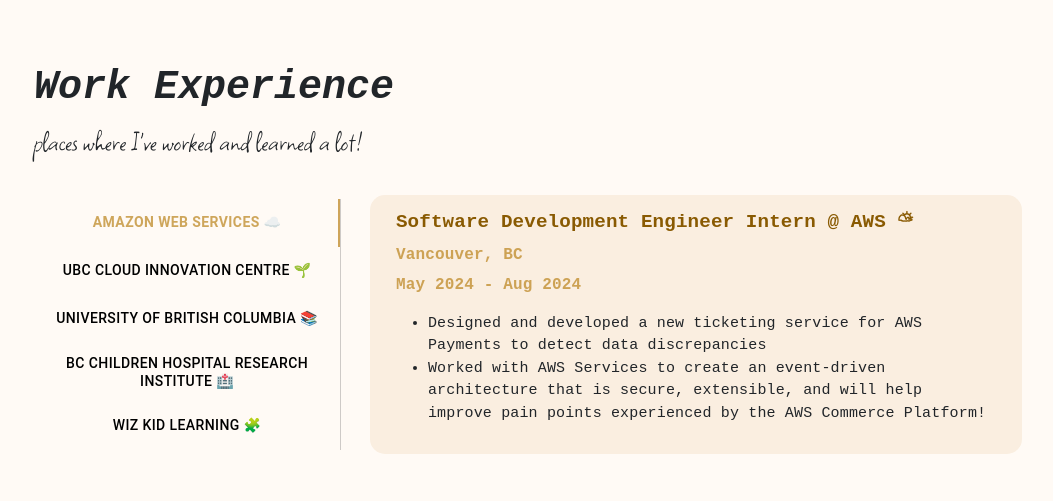
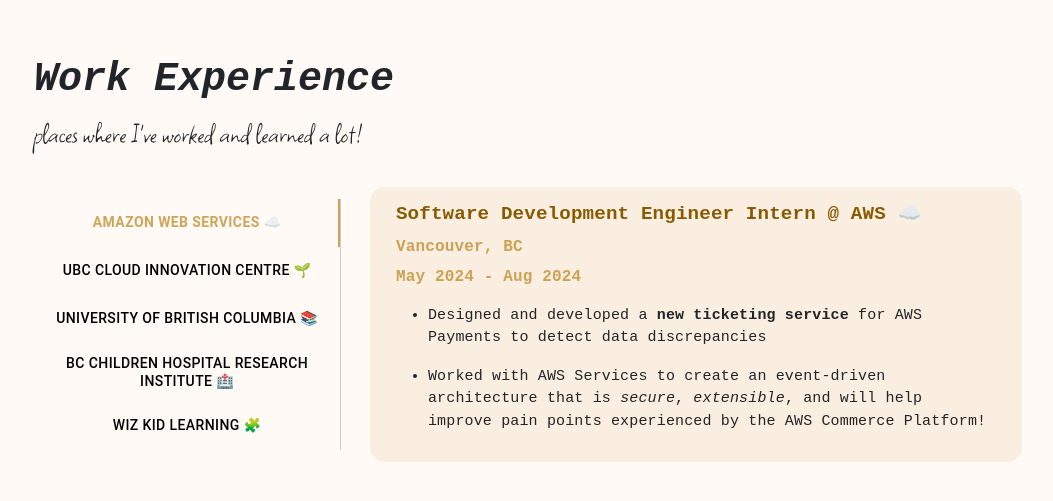
Before and after one commit to julyou/julyou.github.io, a React (Vite) app: page / in a window 1280 px wide. Shown: the part 1753-2254 px from the top of the page, without its empty margins (94-1147 px from the left). Built offline with nearby package versions, Linux system fonts and the light colour scheme.

Commit message:
chore: refactoring

```diff
--- /dev/null
+++ b/src/components/ExperienceContent.tsx
@@ -0,0 +1,39 @@
+import ReactMarkdown from "react-markdown";
+import { Box } from "@mui/material";
+
+export interface Experience {
+  company: string;
+  companyAbbreviation: string;
+  title: string;
+  startDate: string;
+  endDate: string;
+  location: string;
+  description: string[];
+}
+
+interface ExperienceContentProps {
+  experience: Experience;
+}
+
+const ExperienceContent: React.FC<ExperienceContentProps> = ({
+  experience,
+}) => {
+  const companyName = experience.companyAbbreviation || experience.company;
+
+  return (
+    <Box>
+      <p className="experience title">{`${experience.title} @ ${companyName}`}</p>
+      <p className="experience">{experience.location}</p>
+      <p className="experience">{`${experience.startDate} - ${experience.endDate}`}</p>
+      <ul className="content">
+        {experience.description.map((line: string, i: number) => (
+          <li key={i}>
+            <ReactMarkdown>{line}</ReactMarkdown>
+          </li>
+        ))}
+      </ul>
+    </Box>
+  );
+};
+
+export default ExperienceContent;
--- a/src/components/pages/WorkExperienceContent.tsx
+++ b/src/components/pages/WorkExperienceContent.tsx
@@ -1,27 +1,13 @@
 import React from "react";
 import { Tabs, Tab, Typography, Box } from "@mui/material";
 import WorkExperienceData from "../../data/WorkExperienceData";
+import ExperienceContent from "../ExperienceContent";
 import "../../styles/WorkExperience.css";
 import "../../styles/Global.css";
 import { Swiper, SwiperSlide } from "swiper/react";
 import SwiperCore from "swiper";
 import { Pagination } from "swiper/modules";
-
 import "swiper/swiper-bundle.css";
-
-interface Experience {
-  company: string;
-  companyAbbreviation: string;
-  title: string;
-  startDate: string;
-  endDate: string;
-  location: string;
-  description: string[];
-}
-
-interface VerticalTabsProps {
-  experienceData: Experience[];
-}
 
 // Content for the Work experience section (third page) using vertical tabs/navigation
 interface TabPanelProps {
@@ -71,6 +57,7 @@
 
   return (
     <div className="section-content">
+      {/* Tabs for larger screens */}
       <div className="tabs-container">
         <Tabs
           orientation="vertical"
@@ -90,23 +77,10 @@
           ))}
         </Tabs>
 
-        {/* map work experience to job content */}
         {WorkExperienceData.map((experience, index) => {
-          const companyName =
-            experience.companyAbbreviation || experience.company;
-
           return (
             <TabPanel key={index} value={value} index={index}>
-              <Box>
-                <p className="experience title">{`${experience.title} @ ${companyName}`}</p>
-                <p className="experience">{experience.location}</p>
-                <p className="experience">{`${experience.startDate} - ${experience.endDate}`}</p>
-                <ul className="content">
-                  {experience.description.map((line, i) => (
-                    <li key={i}>{line}</li>
-                  ))}
-                </ul>
-              </Box>
+              <ExperienceContent experience={experience} />
             </TabPanel>
           );
         })}
@@ -122,21 +96,9 @@
           style={{ width: "100%" }}
         >
           {WorkExperienceData.map((experience, index) => {
-            const companyName =
-              experience.companyAbbreviation || experience.company;
-
             return (
               <SwiperSlide key={index}>
-                <Box>
-                  <p className="experience title">{`${experience.title} @ ${companyName}`}</p>
-                  <p className="experience">{experience.location}</p>
-                  <p className="experience">{`${experience.startDate} - ${experience.endDate}`}</p>
-                  <ul className="content">
-                    {experience.description.map((line, i) => (
-                      <li key={i}>{line}</li>
-                    ))}
-                  </ul>
-                </Box>
+                <ExperienceContent experience={experience} />
               </SwiperSlide>
             );
           })}
--- a/src/data/WorkExperienceData.ts
+++ b/src/data/WorkExperienceData.ts
@@ -11,14 +11,14 @@
 const WorkExperienceData: WorkExperience[] = [
   {
     company: "Amazon Web Services ☁️",
-    companyAbbreviation: "AWS ⛅︎",
+    companyAbbreviation: "AWS ☁️",
     title: "Software Development Engineer Intern",
     startDate: "May 2024",
     endDate: "Aug 2024",
     location: "Vancouver, BC",
     description: [
-      "Designed and developed a new ticketing service for AWS Payments to detect data discrepancies",
-      "Worked with AWS Services to create an event-driven architecture that is secure, extensible, and will help improve pain points experienced by the AWS Commerce Platform!",
+      "Designed and developed a **new ticketing service** for AWS Payments to detect data discrepancies",
+      "Worked with AWS Services to create an event-driven architecture that is *secure*, *extensible*, and will help improve pain points experienced by the AWS Commerce Platform!",
     ],
   },
   {
@@ -29,8 +29,8 @@
     endDate: "Apr 2024",
     location: "Vancouver, BC",
     description: [
-      "Architected and developed an invasive plant database management system used to identify invasive species in British Columbia and Ontario",
-      "Led the extraction and transformation of data, overseeing the storage of 90+ invasive species and 120+ alternative in Amazon RDS",
+      "Architected and developed an **invasive plant database management system** used to identify invasive species in British Columbia and Ontario",
+      "Led the extraction and transformation of data, overseeing the storage of **90+ invasive species** and **120+ alternative species** in Amazon RDS",
     ],
   },
   {
@@ -41,7 +41,7 @@
     endDate: "Aug 2023",
     location: "Vancouver, BC",
     description: [
-      "Mentored a cohort of 30 students in a 2nd-year software construction course",
+      "Mentored a cohort of 30 students in a **2nd-year software construction course**",
       "Oversaw lab sessions, conducted regular office hours, graded exams, and provided guidance in developing term-long individual Java projects",
     ],
   },
@@ -53,8 +53,8 @@
     endDate: "Aug 2023",
     location: "Vancouver, BC",
     description: [
-      "Crafted a series of 9 interactive Jupyter Notebook modules designed to teach functional programming practices in Python for the Silent Genomes Project",
-      "Conducted pilot courses for 20 BCCHR research interns and 15 high school students to iteratively improve the curriculum",
+      "Crafted a series of **9 interactive Jupyter Notebook modules** designed to teach functional programming practices in Python for the Silent Genomes Project",
+      "Conducted **2 pilot courses** for 20 BCCHR research interns and 15 high school students to iteratively improve the curriculum",
     ],
   },
   {
@@ -65,8 +65,8 @@
     endDate: "Aug 2022",
     location: "Toronto, ON (remote)",
     description: [
-      "Delivered 20+ instructive weekly classes and summer camps to youth aged 6-18",
-      "Taught the foundational skills of programming and game developement using Python, Lua Scripting, and Scratch",
+      "Delivered 20+ instructive weekly **coding classes and summer camps** to youth aged 6-18",
+      "Taught the foundational skills of programming and game developement using **Python, Lua Scripting, and Scratch**",
     ],
   },
 ];
```
